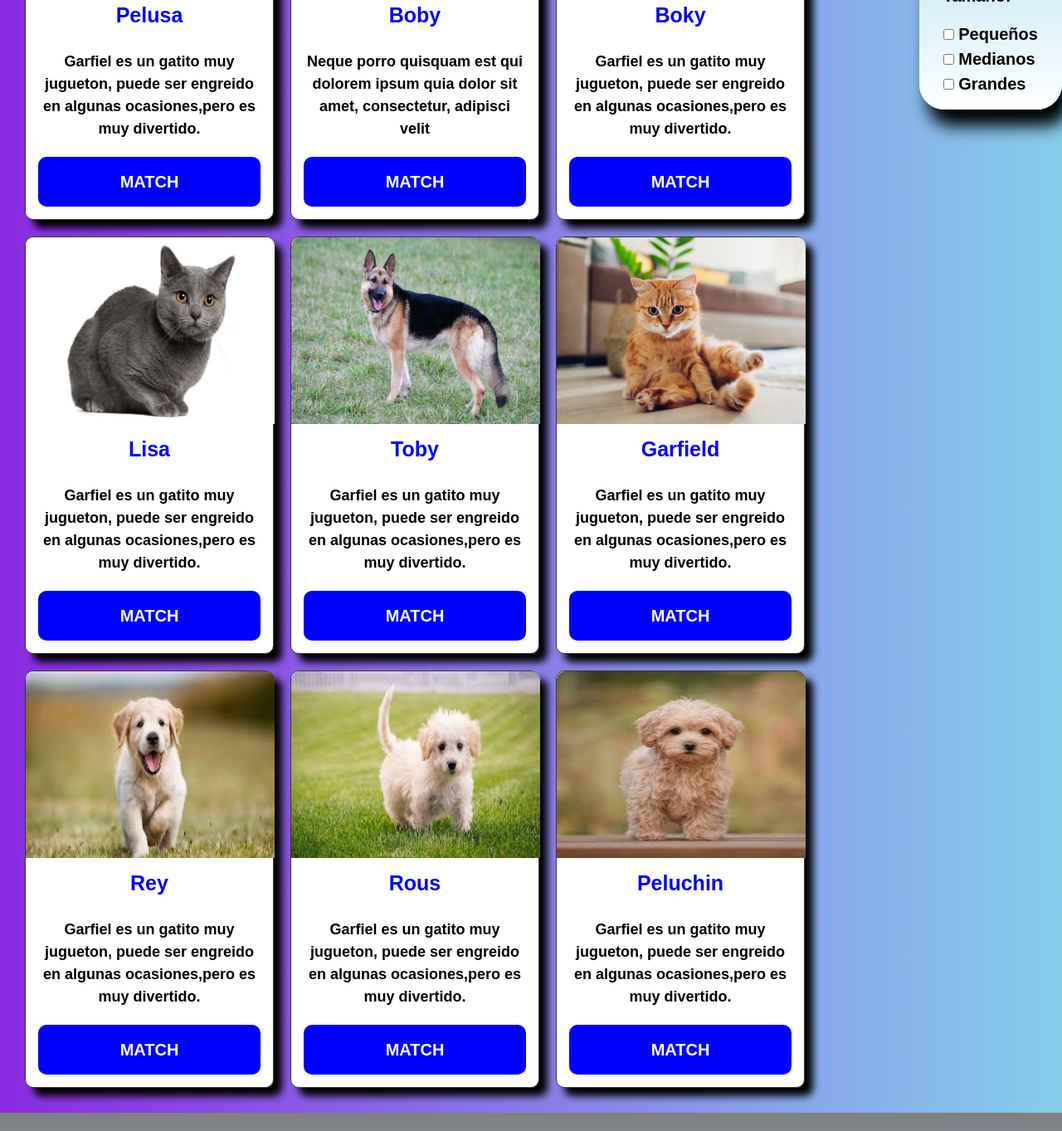
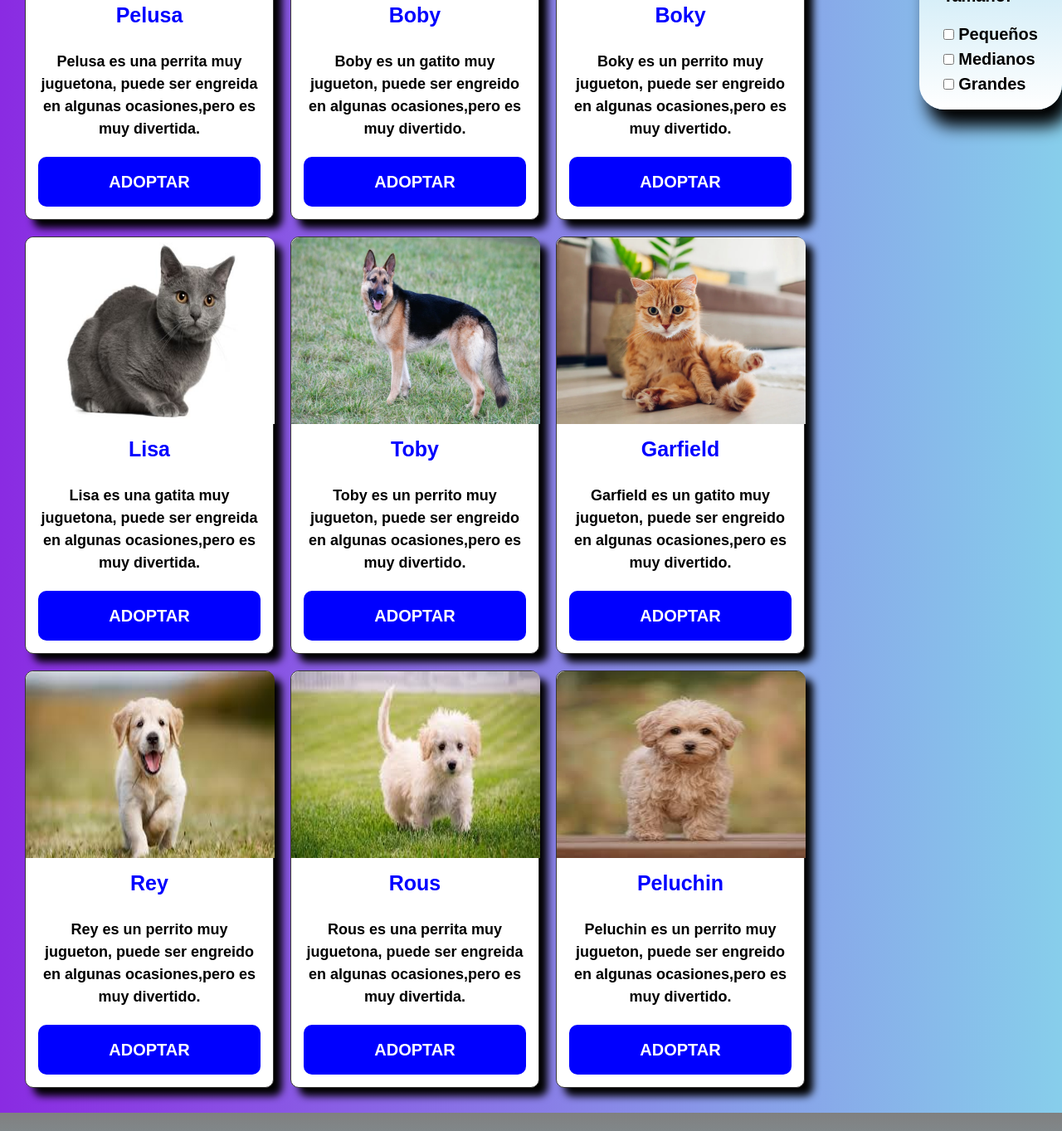
Before and after one commit to Fenix-Quiroz/ProyectoFinal-CoderHouse, a plain HTML site: page adoptar.html in a window 1280 px wide. Shown: the part 851-2214 px from the top of the page at 83% size. Drawn offline with nearby package versions, Linux system fonts and the light colour scheme.

Commit message:
Mejore textos

```diff
--- a/adoptar.html
+++ b/adoptar.html
@@ -87,10 +87,10 @@
             <div class="tarjeta-info">
               <h5 class="tarjeta-info-nombre">Pelusa</h5>
               <p class="tarjeta-info-descripcion">
-                Garfiel es un gatito muy jugueton, puede ser engreido en algunas
-                ocasiones,pero es muy divertido.
+                Pelusa es una perrita muy juguetona, puede ser engreida en algunas
+                ocasiones,pero es muy divertida.
               </p>
-              <a href="contacto.html" class="tarjeta-boton">MATCH</a>
+              <a href="contacto.html" class="tarjeta-boton">ADOPTAR</a>
             </div>
           </div>
           <div class="tarjeta" data-aos="fade-up"
@@ -104,9 +104,10 @@
             <div class="tarjeta-info">
               <h5 class="tarjeta-info-nombre">Boby</h5>
               <p class="tarjeta-info-descripcion">
-                Neque porro quisquam est qui dolorem ipsum quia dolor sit amet, consectetur, adipisci velit
+                Boby es un gatito muy jugueton, puede ser engreido en algunas
+                ocasiones,pero es muy divertido.
               </p>
-              <a href="contacto.html" class="tarjeta-boton">MATCH</a>
+              <a href="contacto.html" class="tarjeta-boton">ADOPTAR</a>
             </div>
           </div>
           <div class="tarjeta" data-aos="fade-up"
@@ -120,10 +121,10 @@
             <div class="tarjeta-info">
               <h5 class="tarjeta-info-nombre">Boky</h5>
               <p class="tarjeta-info-descripcion">
-                Garfiel es un gatito muy jugueton, puede ser engreido en algunas
+                Boky es un perrito muy jugueton, puede ser engreido en algunas
                 ocasiones,pero es muy divertido.
               </p>
-              <a href="contacto.html" class="tarjeta-boton">MATCH</a>
+              <a href="contacto.html" class="tarjeta-boton">ADOPTAR</a>
             </div>
           </div>
           <div class="tarjeta" data-aos="fade-up"
@@ -137,10 +138,10 @@
             <div class="tarjeta-info">
               <h5 class="tarjeta-info-nombre">Lisa</h5>
               <p class="tarjeta-info-descripcion">
-                Garfiel es un gatito muy jugueton, puede ser engreido en algunas
-                ocasiones,pero es muy divertido.
+                Lisa es una gatita muy juguetona, puede ser engreida en algunas
+                ocasiones,pero es muy divertida.
               </p>
-              <a href="contacto.html" class="tarjeta-boton">MATCH</a>
+              <a href="contacto.html" class="tarjeta-boton">ADOPTAR</a>
             </div>
           </div>
           <div class="tarjeta" data-aos="fade-up"
@@ -154,10 +155,10 @@
             <div class="tarjeta-info">
               <h5 class="tarjeta-info-nombre">Toby</h5>
               <p class="tarjeta-info-descripcion">
-                Garfiel es un gatito muy jugueton, puede ser engreido en algunas
+                Toby es un perrito muy jugueton, puede ser engreido en algunas
                 ocasiones,pero es muy divertido.
               </p>
-              <a href="contacto.html" class="tarjeta-boton">MATCH</a>
+              <a href="contacto.html" class="tarjeta-boton">ADOPTAR</a>
             </div>
           </div>
           <div class="tarjeta" data-aos="fade-up"
@@ -171,10 +172,10 @@
             <div class="tarjeta-info">
               <h5 class="tarjeta-info-nombre">Garfield</h5>
               <p class="tarjeta-info-descripcion">
-                Garfiel es un gatito muy jugueton, puede ser engreido en algunas
+                Garfield es un gatito muy jugueton, puede ser engreido en algunas
                 ocasiones,pero es muy divertido.
               </p>
-              <a href="contacto.html" class="tarjeta-boton">MATCH</a>
+              <a href="contacto.html" class="tarjeta-boton">ADOPTAR</a>
             </div>
           </div>
           <div class="tarjeta" data-aos="fade-up"
@@ -188,10 +189,10 @@
             <div class="tarjeta-info">
               <h5 class="tarjeta-info-nombre">Rey</h5>
               <p class="tarjeta-info-descripcion">
-                Garfiel es un gatito muy jugueton, puede ser engreido en algunas
+                Rey es un perrito muy jugueton, puede ser engreido en algunas
                 ocasiones,pero es muy divertido.
               </p>
-              <a href="contacto.html" class="tarjeta-boton">MATCH</a>
+              <a href="contacto.html" class="tarjeta-boton">ADOPTAR</a>
             </div>
           </div>
           <div class="tarjeta" data-aos="fade-up"
@@ -205,10 +206,10 @@
             <div class="tarjeta-info">
               <h5 class="tarjeta-info-nombre">Rous</h5>
               <p class="tarjeta-info-descripcion">
-                Garfiel es un gatito muy jugueton, puede ser engreido en algunas
-                ocasiones,pero es muy divertido.
+                Rous es una perrita muy juguetona, puede ser engreida en algunas
+                ocasiones,pero es muy divertida.
               </p>
-              <a href="contacto.html" class="tarjeta-boton">MATCH</a>
+              <a href="contacto.html" class="tarjeta-boton">ADOPTAR</a>
             </div>
           </div>
           <div class="tarjeta" data-aos="fade-up"
@@ -222,10 +223,10 @@
             <div class="tarjeta-info">
               <h5 class="tarjeta-info-nombre">Peluchin</h5>
               <p class="tarjeta-info-descripcion">
-                Garfiel es un gatito muy jugueton, puede ser engreido en algunas
+                Peluchin es un perrito muy jugueton, puede ser engreido en algunas
                 ocasiones,pero es muy divertido.
               </p>
-              <a href="contacto.html" class="tarjeta-boton">MATCH</a>
+              <a href="contacto.html" class="tarjeta-boton">ADOPTAR</a>
             </div>
           </div>
         </section>
```
Also changed, not shown: mascotas-perdidas.html (+18 -18 lines).
